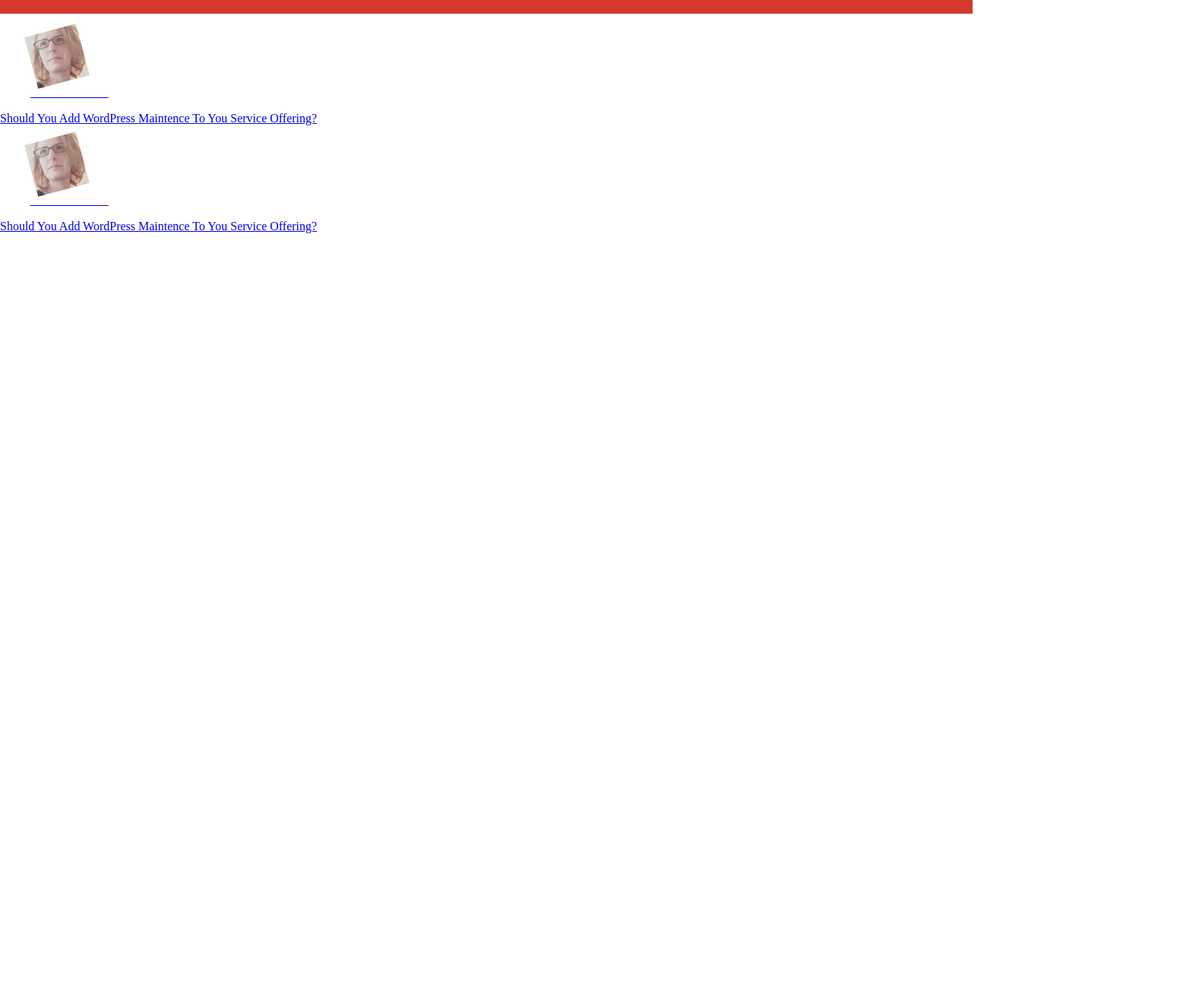
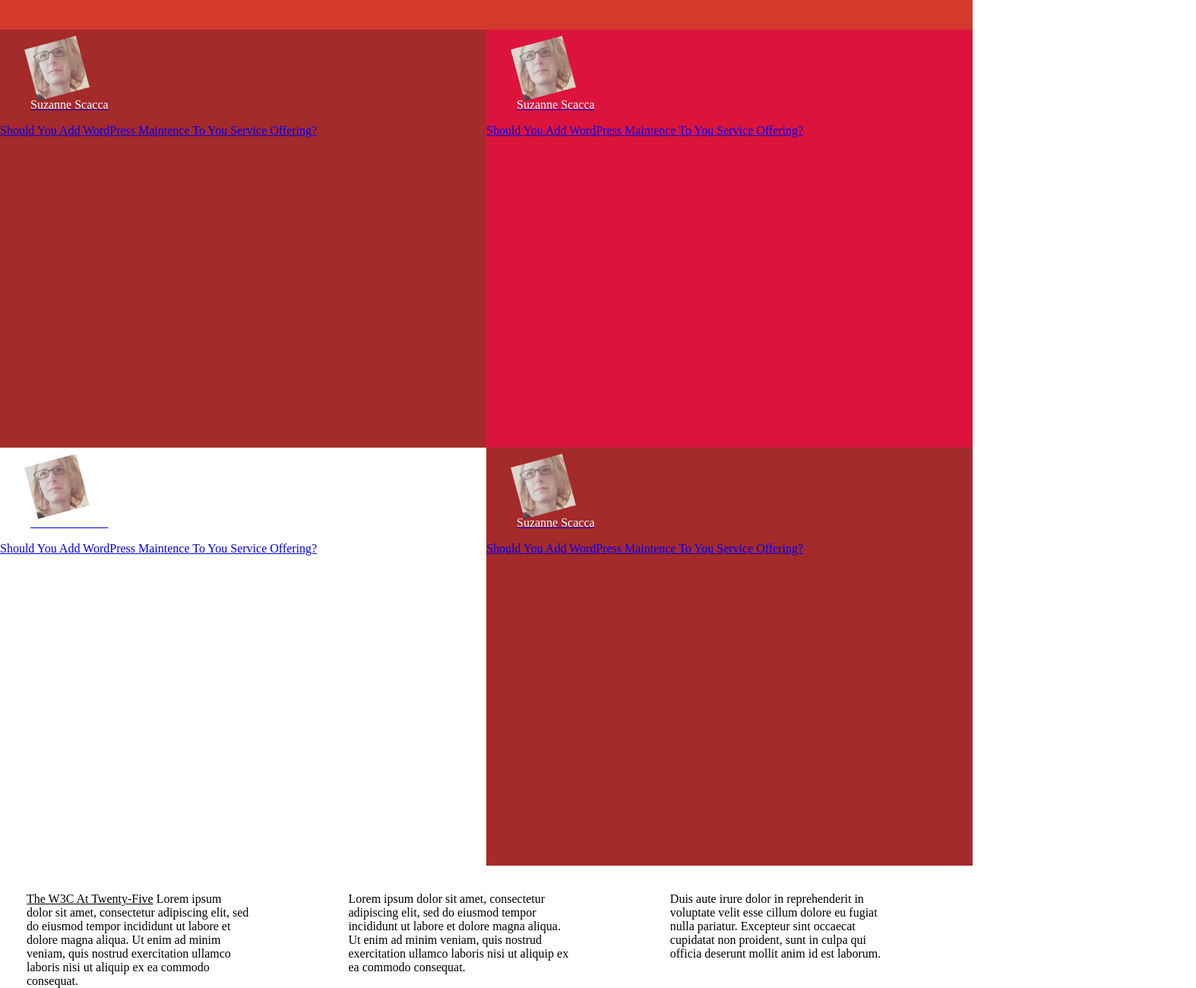
Before and after one commit to muhenge/Design-Teardown, a plain HTML site: page index.html in a window 1280 px wide. Shown: the part 218-1518 px from the top of the page at 76% size, 1574 px wide, since content can reach past the window. Before the commit the page ends 800 px from the top, so only its background shows below. Drawn offline with Linux system fonts and the light colour scheme.

Commit message:
feature- added another html structures
I only added unfinished html and css structure for reference to continue the project

```diff
--- a/CSS/style.css
+++ b/CSS/style.css
@@ -1,42 +1,40 @@
-body{
+html,
+body {
   margin: 0;
   padding: 0;
 }
-header{
+header {
   background-color: RGB(211, 58, 44);
-  font-family: 'Gill Sans', 'Gill Sans MT', Calibri, 'Trebuchet MS', sans-serif;
+  font-family: "Gill Sans", "Gill Sans MT", Calibri, "Trebuchet MS", sans-serif;
   font-size: 1.3rem;
   font-weight: bold;
 }
 nav {
-  display: inline;
+  display: inline-block;
   position: relative;
-  left: 23%;
-  bottom: 75px;
-
+  left: 250px;
+  bottom: 55px;
 }
 
-.logo-img{
+.logo-img {
   position: relative;
-  top: 50px;
+  top: 95px;
   left: 35px;
 }
 
-figure>img{
+figure > img {
   transform: rotate(-15deg);
-  box-shadow: black transparent
+  box-shadow: black transparent;
 }
-li a figure img:hover{
+li a figure img:hover {
   transform: initial;
 }
-button{
-  position: relative;
-  bottom: 160px;
-  right: 20px;
+button {
+  margin-right: 40px;
   float: right;
   width: 150px;
   height: 55px;
-  background-color: brown;
+  background-color: RGB(211, 58, 44);
   border: 3px solid white;
   border-radius: 7px;
   color: white;
@@ -45,26 +43,64 @@ button{
   cursor: pointer;
 }
 
-li{
+li {
   display: inline-block;
 }
 
-figcaption{
-  color: white
+figcaption {
+  color: white;
 }
 
-li a{
+li a {
   text-decoration: none;
 }
-li a figure figcaption:hover{
+li a figure figcaption:hover {
   color: black;
   transform: initial;
 }
-section article a figure figcaption{
+section article a figure figcaption {
   display: inline-block;
   vertical-align: middle;
+}
+section article a figure img,
+figcaption {
+  vertical-align: middle;
+}
+
+section {
+  display: grid;
+  grid-template-columns: 50% 50%;
+}
+section > a {
+  grid-area: inherit;
+  height: 550px;
+}
+
+.left {
+  background-color: brown;
+}
+
+.right {
+  background-color: crimson;
+}
+
+.left2 {
+  backgound-color: crimson;
+}
+
+.right2 {
+  background-color: brown;
+}
+
+.notes {
+  display: grid;
+  grid-template-columns: auto auto auto;
+}
+
+.notes-articles {
+  padding: 35px 95px 0 35px;
+}
+
+.notes-articles:hover {
 
 }
-section article a figure img,figcaption {
-  vertical-align: middle;
-}
--- a/index.html
+++ b/index.html
@@ -72,9 +72,8 @@
       <button type="submit">Topics</button>
     </header>
     <main>
-      <section class="red-section">
-        <a href="#">
-          <article>
+      <section>
+        <a href="#" class="left">
           <figure>
             <img src="images/suzanne-scacca-200px.jpg" alt="suzanne"
               width="70">
@@ -85,10 +84,8 @@
           </div>
           <div class="arrow">
           </div>
-          </article>
         </a>
-        <a href="#">
-          <article>
+        <a href="#" class="right">
           <figure>
             <img src="images/suzanne-scacca-200px.jpg" alt="suzanne"
               width="70">
@@ -99,7 +96,32 @@
           </div>
           <div class="arrow">
           </div>
-          </article>
+        </a>
+      </section>
+      <section>
+        <a href="#" class="left2">
+          <figure>
+            <img src="images/suzanne-scacca-200px.jpg" alt="suzanne"
+              width="70">
+            <figcaption>Suzanne Scacca</figcaption>
+          </figure>
+          <div class="section-text">
+            Should You Add WordPress Maintence To You Service Offering?
+          </div>
+          <div class="arrow">
+          </div>
+        </a>
+        <a href="#" class="right2">
+          <figure>
+            <img src="images/suzanne-scacca-200px.jpg" alt="suzanne"
+              width="70">
+            <figcaption>Suzanne Scacca</figcaption>
+          </figure>
+          <div class="section-text">
+            Should You Add WordPress Maintence To You Service Offering?
+          </div>
+          <div class="arrow">
+          </div>
         </a>
       </section>
       <section class="exproler-section">
@@ -120,6 +142,32 @@
       <section class="person-section">
 
       </section>
+      <section class="notes">
+        <article class="notes-articles">
+          <u>The W3C At Twenty-Five</u>
+          Lorem ipsum dolor sit amet, consectetur adipiscing elit, sed do
+          eiusmod tempor incididunt ut labore et dolore magna aliqua. Ut enim ad
+          minim veniam, quis nostrud exercitation ullamco laboris nisi ut
+          aliquip ex ea commodo consequat.
+        </article>
+        <article class="notes-articles">
+          Lorem ipsum dolor sit amet, consectetur adipiscing elit, sed do
+          eiusmod tempor incididunt ut labore et dolore magna aliqua. Ut enim ad
+          minim veniam, quis nostrud exercitation ullamco laboris nisi ut
+          aliquip ex ea commodo consequat.
+        </article>
+        <article class="notes-articles">
+          Duis aute irure dolor in reprehenderit in voluptate velit esse cillum
+          dolore eu fugiat nulla pariatur. Excepteur sint occaecat cupidatat non
+          proident, sunt in culpa qui officia deserunt mollit anim id est
+          laborum.
+        </article>
+      </section>
+      <section>
+        <div>
+          <a href="#"></a>
+        </div>
+      </section>
 
     </main>
     <footer>
```
Lines whose indentation alone changed are shown as unchanged.
